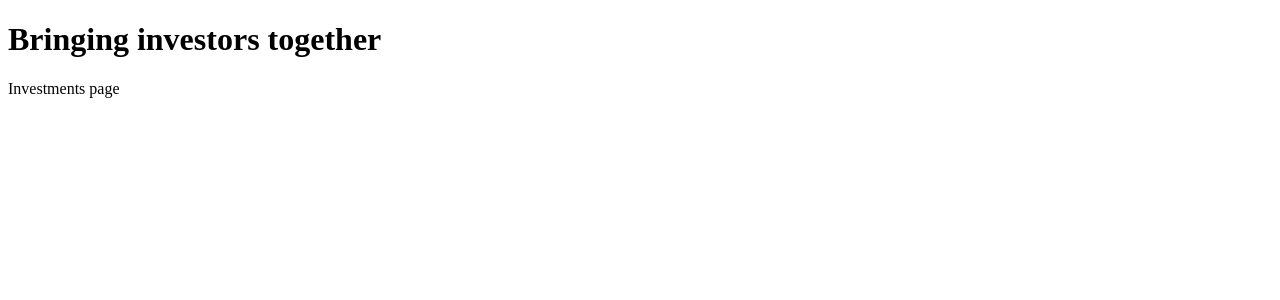
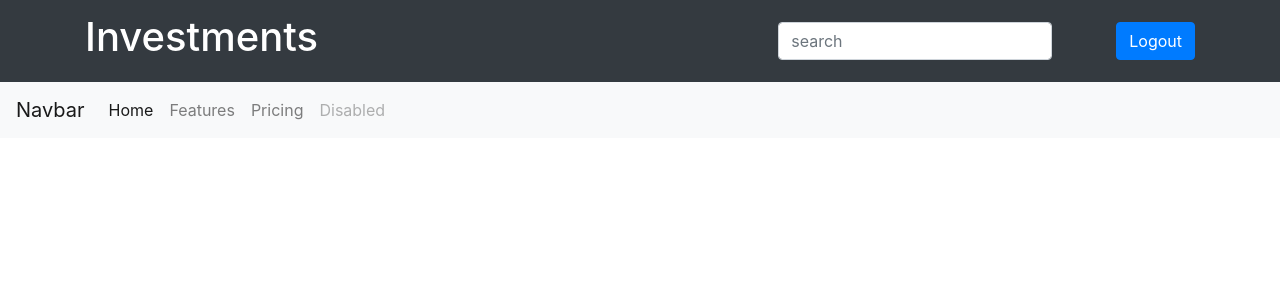
Before and after one commit to maiya-tracy/PythonInvestorsCorner, a Django app: page /investments in a window 1280 px wide. Shown: the top 300 px of the page. Run offline with Django 3.2, Linux system fonts and the light colour scheme; some libraries are stand-ins or nearby versions.

Commit message:
Jack - first build on investments

```diff
--- /dev/null
+++ b/apps/login_and_registration_app/static/login_and_registration_app/js/side_nav.js
@@ -0,0 +1,9 @@
+$('form').submit(function(e){
+    e.preventDefault()
+    $.ajax({
+      url: /* Where should this go? */,
+      method: /* Which HTTP verb? */,
+      data: /* Any data to send along? */,
+      success: /* What code should we run when the server responds? */
+    })
+  })
--- a/apps/login_and_registration_app/templates/login_and_registration_app/investments.html
+++ b/apps/login_and_registration_app/templates/login_and_registration_app/investments.html
@@ -8,23 +8,47 @@
   <meta http-equiv="X-UA-Compatible" content="ie=edge">
   <!-- Style -->
   {% load static %}
-  <!-- <link rel="stylesheet" href="https://stackpath.bootstrapcdn.com/bootstrap/4.3.1/css/bootstrap.min.css"
-        integrity="sha384-ggOyR0iXCbMQv3Xipma34MD+dH/1fQ784/j6cY/iJTQUOhcWr7x9JvoRxT2MZw1T" crossorigin="anonymous"> -->
-  <link rel="stylesheet" href="{% static 'login_and_registration_app/css/style.css' %}">
+  <link rel="stylesheet" href="https://stackpath.bootstrapcdn.com/bootstrap/4.3.1/css/bootstrap.min.css"
+        integrity="sha384-ggOyR0iXCbMQv3Xipma34MD+dH/1fQ784/j6cY/iJTQUOhcWr7x9JvoRxT2MZw1T" crossorigin="anonymous">
   <title>Investments</title>
+  <link rel="stylesheet" href="{% static 'login_registration_app/js/side_nav.js' %}">
+  <script src="https://ajax.googleapis.com/ajax/libs/jquery/3.4.1/jquery.min.js"></script>
 </head>
 
 <body>
-  <div class="red container-fluid">
-    <div class="row justify-content-center">
-      <h1>Bringing investors together</h1>
-    </div>
-    <div class="row d-flex justify-content-center">
-      <div class="col-3 border border-success rounded">
-        Investments page
-      </div>
-    </div>
-  </div>
+    <header>
+        <div class="navbar sticky-top navbar-dark bg-dark box-shadow">
+          <div class="container d-flex justify-content-between">
+            <a href="#" class="navbar-brand d-flex align-items-center">
+              <h1>Investments </h1>
+            </a>
+            <form class="form-inline">
+                <div class="form-group mx-sm-3 ">
+                  <input type="text" class="form-control" placeholder="search">
+                </div>
+                <a class="btn btn-primary ml-5" href="/logout" role="button">Logout</a>
+            </form>
+          </div>
+        </div>
+    </header>
+
+
+    <nav class="navbar navbar-expand-lg navbar-light bg-light fixed-left">
+        <a class="navbar-brand" href="#">Navbar</a>
+        <button class="navbar-toggler" type="button" data-toggle="collapse" data-target="#navbarNavAltMarkup" aria-controls="navbarNavAltMarkup" aria-expanded="false" aria-label="Toggle navigation">
+          <span class="navbar-toggler-icon"></span>
+        </button>
+        <div class="collapse navbar-collapse" id="navbarNavAltMarkup">
+          <div class="navbar-nav">
+            <a class="nav-item nav-link active" href="#">Home <span class="sr-only">(current)</span></a>
+            <a class="nav-item nav-link" href="#">Features</a>
+            <a class="nav-item nav-link" href="#">Pricing</a>
+            <a class="nav-item nav-link disabled" href="#" tabindex="-1" aria-disabled="true">Disabled</a>
+          </div>
+        </div>
+      </nav>
+
+
 </body>
 
 </html>
--- a/apps/login_and_registration_app/templates/login_and_registration_app/login.html
+++ b/apps/login_and_registration_app/templates/login_and_registration_app/login.html
@@ -8,8 +8,8 @@
   <meta http-equiv="X-UA-Compatible" content="ie=edge">
   <!-- Style -->
   {% load static %}
-  <!-- <link rel="stylesheet" href="https://stackpath.bootstrapcdn.com/bootstrap/4.3.1/css/bootstrap.min.css"
-        integrity="sha384-ggOyR0iXCbMQv3Xipma34MD+dH/1fQ784/j6cY/iJTQUOhcWr7x9JvoRxT2MZw1T" crossorigin="anonymous"> -->
+  <link rel="stylesheet" href="https://stackpath.bootstrapcdn.com/bootstrap/4.3.1/css/bootstrap.min.css"
+        integrity="sha384-ggOyR0iXCbMQv3Xipma34MD+dH/1fQ784/j6cY/iJTQUOhcWr7x9JvoRxT2MZw1T" crossorigin="anonymous">
   <link rel="stylesheet" href="{% static 'login_and_registration_app/css/style.css' %}">
   <title>Registration</title>
 
--- a/apps/login_and_registration_app/templates/login_and_registration_app/registration.html
+++ b/apps/login_and_registration_app/templates/login_and_registration_app/registration.html
@@ -8,8 +8,8 @@
         <meta http-equiv="X-UA-Compatible" content="ie=edge">
         <!-- Style -->
         {% load static %}
-        <!-- <link rel="stylesheet" href="https://stackpath.bootstrapcdn.com/bootstrap/4.3.1/css/bootstrap.min.css"
-        integrity="sha384-ggOyR0iXCbMQv3Xipma34MD+dH/1fQ784/j6cY/iJTQUOhcWr7x9JvoRxT2MZw1T" crossorigin="anonymous"> -->
+        <link rel="stylesheet" href="https://stackpath.bootstrapcdn.com/bootstrap/4.3.1/css/bootstrap.min.css"
+        integrity="sha384-ggOyR0iXCbMQv3Xipma34MD+dH/1fQ784/j6cY/iJTQUOhcWr7x9JvoRxT2MZw1T" crossorigin="anonymous">
         <link rel="stylesheet" href="{% static 'login_and_registration_app/css/style.css' %}">
         <title>Registration</title>
 </head>
--- a/apps/login_and_registration_app/urls.py
+++ b/apps/login_and_registration_app/urls.py
@@ -14,4 +14,5 @@ urlpatterns = [
     url(r'^find_chatroom$', views.find_chatroom),
     # url(r'^user/chatroom/add', views.add_chatroom),
     # url(r'^user/chatroom/add/processing$' views.add_chatroom_process),
+    # url(r'^logout$', views.logout),
 ]
```
